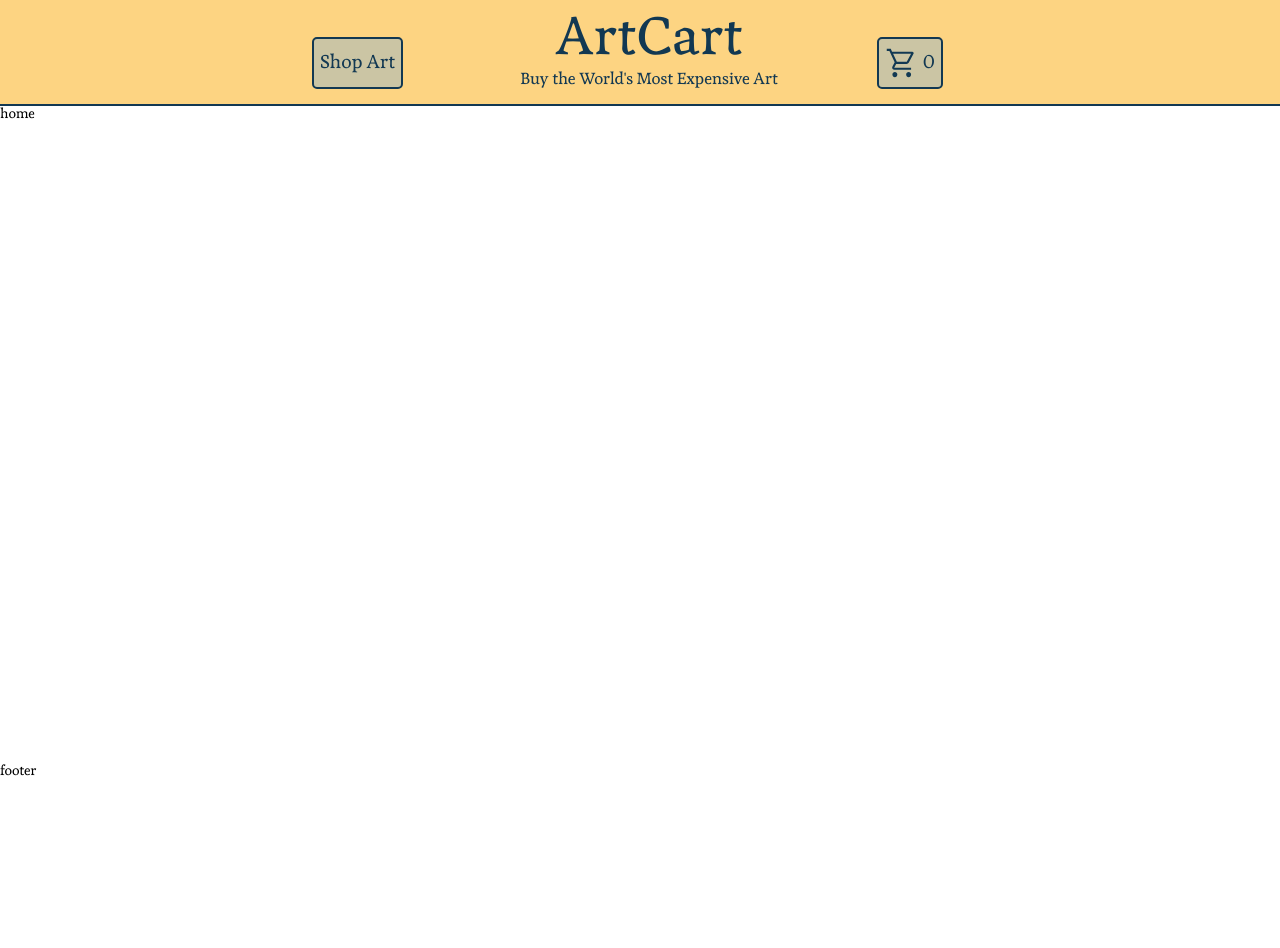
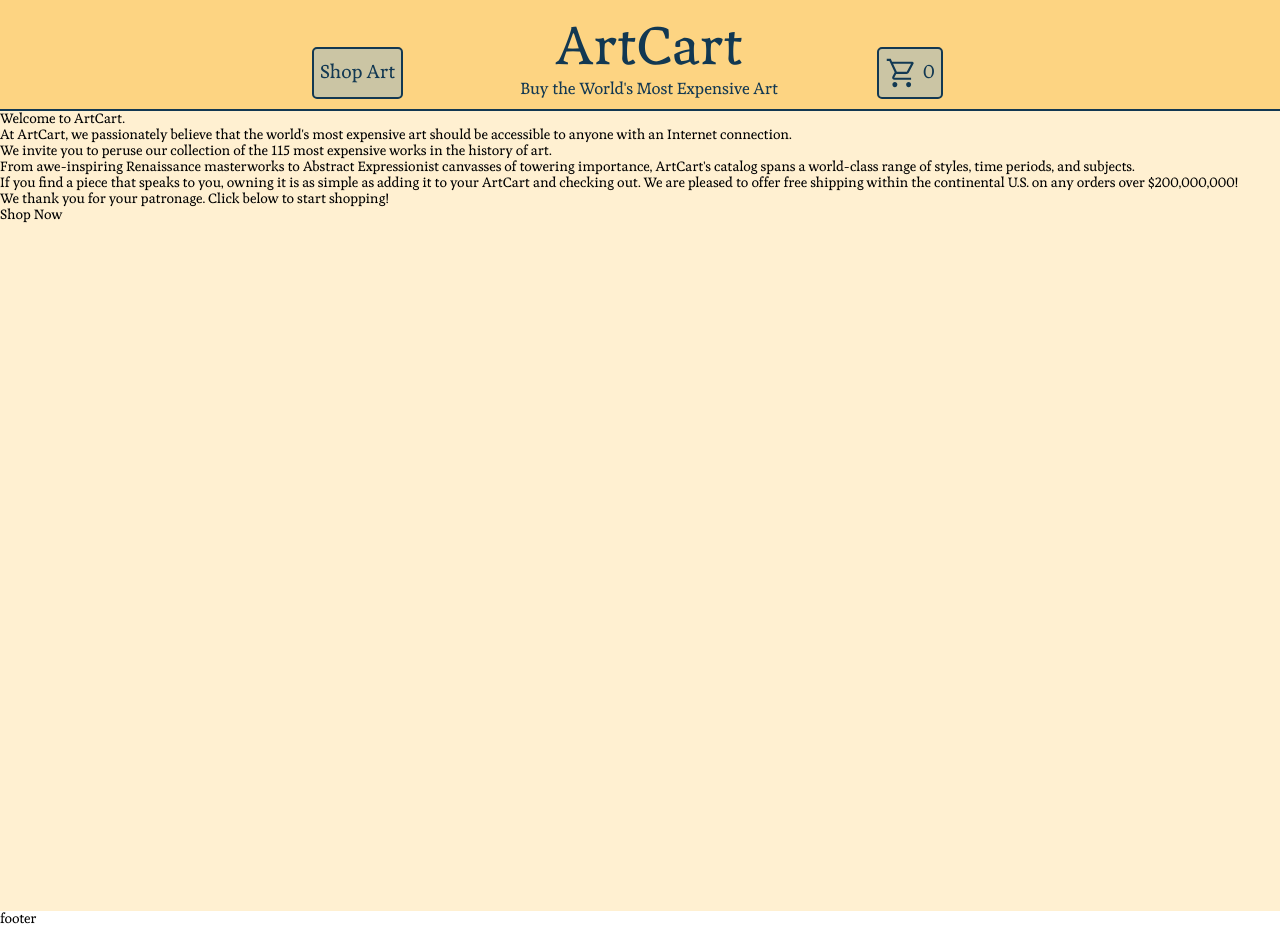
Before and after one commit to seanstephenbrian/art-cart, a React (Create React App) app: page / in a window 1280 px wide. Before the commit the page ends 800 px from the top, so only its background shows below. Built offline with nearby package versions, Linux system fonts and the light colour scheme.

Commit message:
write home copy

```diff
--- a/src/components/Home.js
+++ b/src/components/Home.js
@@ -1,9 +1,36 @@
 import React from 'react';
+
+import '../styles/home-page.scss';
 
 export default function Home() {
     return (
-        <div>
-            home
+        <div className='home-page'>
+            <div className='welcome-message'>
+                Welcome to ArtCart.
+            </div>
+            <div className='mission-statement'>
+                At ArtCart, we passionately believe that the world's most expensive art
+                should be accessible to anyone with an Internet connection.
+            </div>
+            <div className='home-text'>
+                We invite you to peruse our collection of the 115 most expensive works in
+                the history of art.
+            </div>
+            <div className='home-text'>
+                From awe-inspiring Renaissance masterworks to Abstract Expressionist canvasses of towering importance,
+                ArtCart's catalog spans a world-class range of styles, time periods, and subjects.
+            </div>
+            <div className='home-text'>
+                If you find a piece that speaks to you, owning it is as simple as adding it to your ArtCart
+                and checking out. We are pleased to offer free shipping within the continental U.S. on any orders
+                over $200,000,000!
+            </div>
+            <div className='home-text'>
+                We thank you for your patronage. Click below to start shopping!
+            </div>
+            <div className='home-button'>
+                Shop Now
+            </div>
         </div>
     )
 }
--- /dev/null
+++ b/src/styles/home-page.scss
@@ -0,0 +1,6 @@
+.home-page {
+    background-color: var(--content-bg);
+    height: 100vh;
+    display: flex;
+    flex-direction: column;
+}
--- a/src/styles/nav-bar.scss
+++ b/src/styles/nav-bar.scss
@@ -3,7 +3,7 @@
     display: grid;
     grid-template-columns: 1.5fr 1fr 1fr;
     grid-template-areas: "title shop cart";
-    padding-bottom: 15px;
+    padding: 10px 0;
     border-bottom: 2.5px solid var(--nav-text);
     background-color: var(--nav-bg);
 
```
